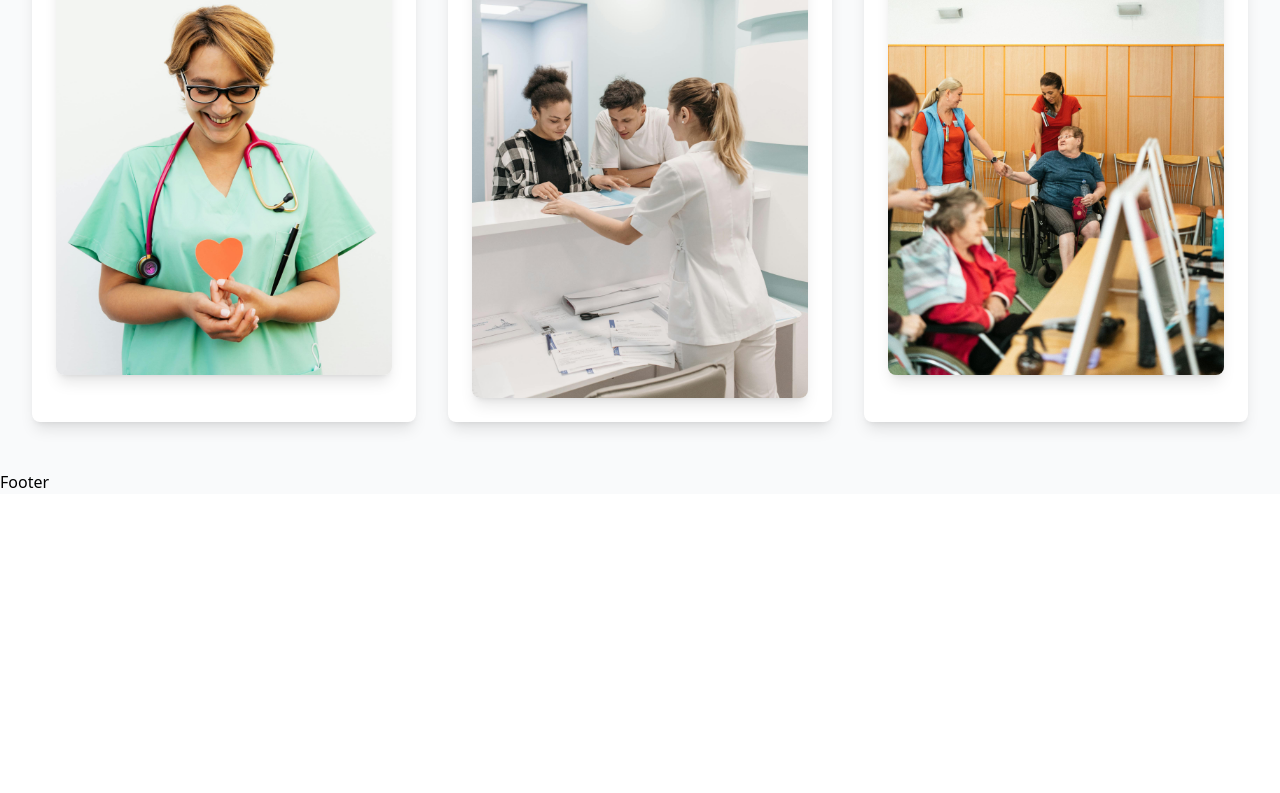
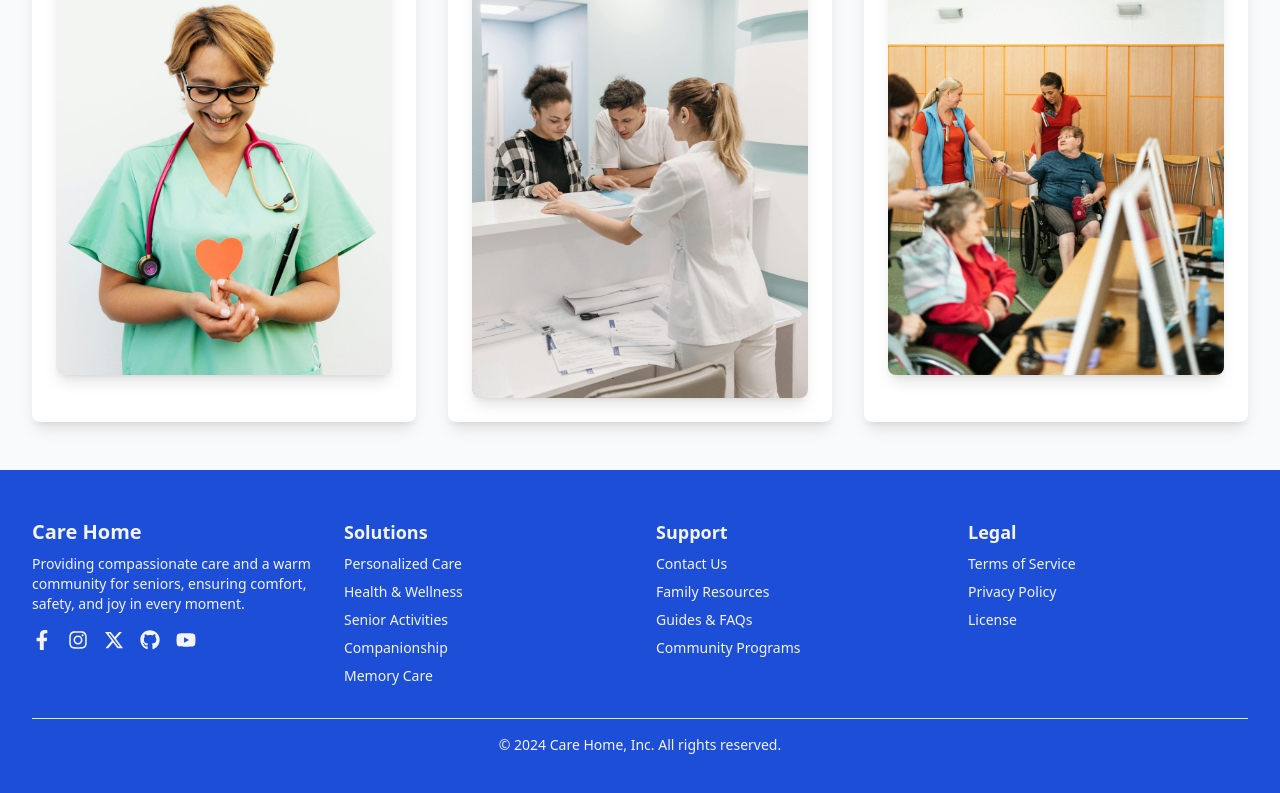
Before and after one commit to tundealfred/carehome-project-react, a React (Vite) app in the folder client/: page / in a window 1280 px wide. Shown: the part 1093-1886 px from the top of the page. Before the commit the page ends 1587 px from the top, so only its background shows below. Built offline with nearby package versions, Linux system fonts and the light colour scheme.

Commit message:
update code

```diff
--- a/client/package.json
+++ b/client/package.json
@@ -14,6 +14,7 @@
     "motion": "^12.4.1",
     "react": "^18.3.1",
     "react-dom": "^18.3.1",
+    "react-icons": "^5.4.0",
     "react-router-dom": "^7.1.3"
   },
   "devDependencies": {
--- a/client/src/components/Footer.jsx
+++ b/client/src/components/Footer.jsx
@@ -1,7 +1,69 @@
 import React from "react";
+import { FaFacebookF, FaInstagram, FaGithub, FaYoutube } from "react-icons/fa";
+import { FaXTwitter } from "react-icons/fa6";
 
 const Footer = () => {
-  return <div>Footer</div>;
+  return (
+    <footer className="bg-blue-700 text-gray-100 py-12">
+      <div className="max-w-7xl mx-auto px-6 lg:px-8">
+        <div className="grid grid-cols-1 md:grid-cols-4 gap-8">
+          {/* Company Info */}
+          <div>
+            <h2 className="text-xl font-semibold">Care Home</h2>
+            <p className="mt-2 text-sm">
+              Providing compassionate care and a warm community for seniors,
+              ensuring comfort, safety, and joy in every moment.
+            </p>
+            <div className="flex space-x-4 mt-4">
+              <FaFacebookF className="w-5 h-5 cursor-pointer hover:text-blue-600" />
+              <FaInstagram className="w-5 h-5 cursor-pointer hover:text-pink-600" />
+              <FaXTwitter className="w-5 h-5 cursor-pointer hover:text-black" />
+              <FaGithub className="w-5 h-5 cursor-pointer hover:text-gray-900" />
+              <FaYoutube className="w-5 h-5 cursor-pointer hover:text-red-600" />
+            </div>
+          </div>
+
+          {/* Solutions */}
+          <div>
+            <h3 className="text-lg font-semibold">Solutions</h3>
+            <ul className="mt-2 space-y-2 text-sm">
+              <li>Personalized Care</li>
+              <li>Health & Wellness</li>
+              <li>Senior Activities</li>
+              <li>Companionship</li>
+              <li>Memory Care</li>
+            </ul>
+          </div>
+
+          {/* Support */}
+          <div>
+            <h3 className="text-lg font-semibold">Support</h3>
+            <ul className="mt-2 space-y-2 text-sm">
+              <li>Contact Us</li>
+              <li>Family Resources</li>
+              <li>Guides & FAQs</li>
+              <li>Community Programs</li>
+            </ul>
+          </div>
+
+          {/* Legal */}
+          <div>
+            <h3 className="text-lg font-semibold">Legal</h3>
+            <ul className="mt-2 space-y-2 text-sm">
+              <li>Terms of Service</li>
+              <li>Privacy Policy</li>
+              <li>License</li>
+            </ul>
+          </div>
+        </div>
+
+        {/* Copyright */}
+        <div className="mt-8 text-center text-sm border-t pt-4">
+          © 2024 Care Home, Inc. All rights reserved.
+        </div>
+      </div>
+    </footer>
+  );
 };
 
 export default Footer;
--- a/client/src/components/HeroSection.jsx
+++ b/client/src/components/HeroSection.jsx
@@ -40,7 +40,7 @@
                   key={index}
                   src={photo}
                   alt={`Tile ${index + 1}`}
-                  className="w-56 h-32 md:w-64 md:h-48 rounded-lg shadow-lg object-cover"
+                  className="w-56 h-32 md:w-72 md:h-48 rounded-lg shadow-lg object-cover"
                   whileHover={{ scale: 1.05 }}
                   transition={{ duration: 0.3 }}
                 />
```
Also changed, not shown: 1 other file (tests, documents, lock files or other folders).
